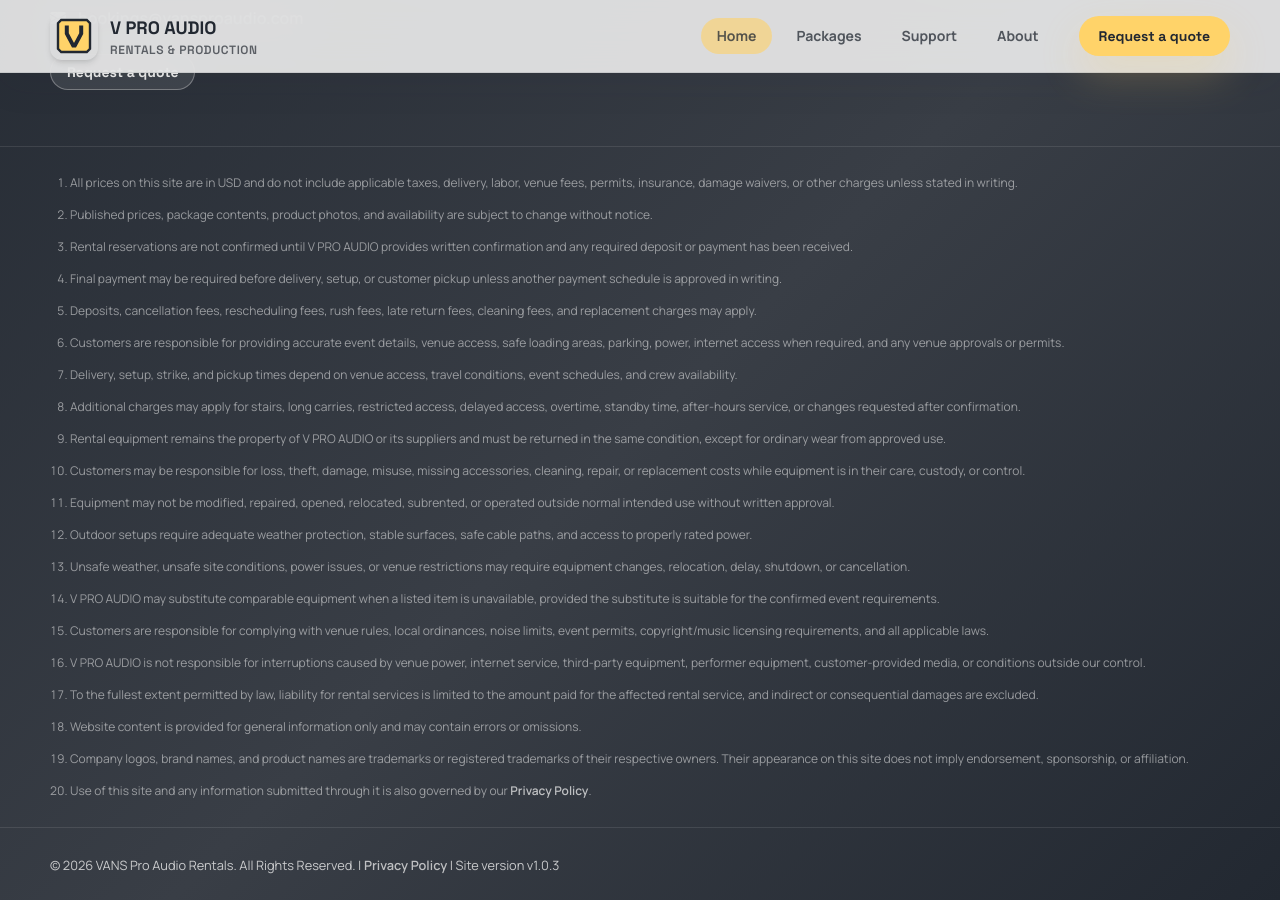
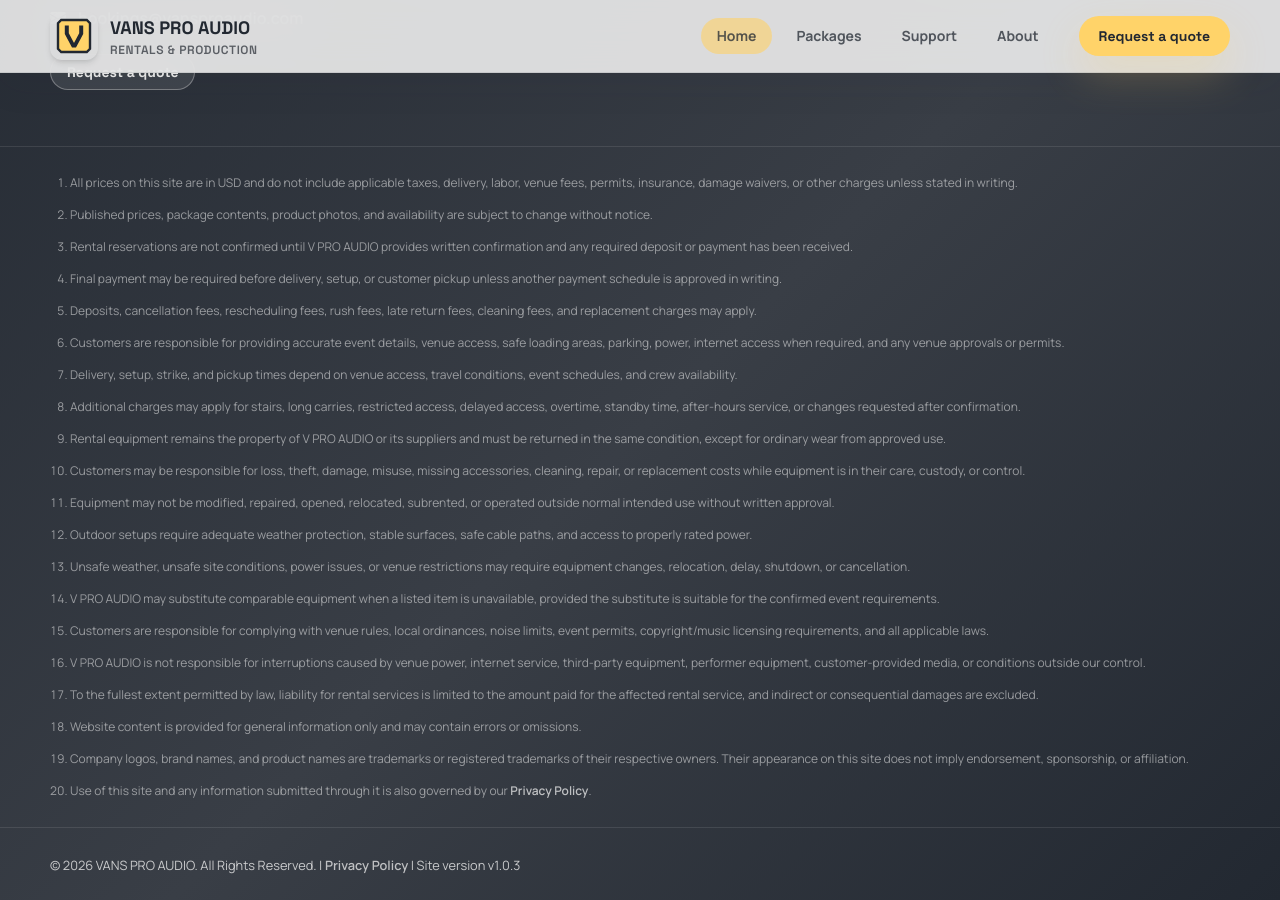
Before and after one commit to vproaudio/vproaudio.github.io, a Jekyll site: the page built from _pages/index.html, in a window 1280 px wide and 900 px high, scrolled down 4490 px. Built offline with Jekyll 4.4.1, drawn with Linux system fonts in a browser that asks for light colours; some of the changed text lies outside the part shown.

Commit message:
Updates to EMailJS and website name

```diff
--- a/_config.yml
+++ b/_config.yml
@@ -1,5 +1,5 @@
 # Site Settings
-title: V Pro Audio
+title: VANS PRO AUDIO
 description: Affordable, professional quality audio for your events.
 url: "https://www.vproaudio.rentals"
 baseurl: ""
@@ -7,10 +7,10 @@
 email: "bookings@vansproaudio.com"
 lang: "en"
 timezone: "America/Los_Angeles"
-branding: "V PRO AUDIO"
+branding: "VANS PRO AUDIO"
 
 year: 2025
-company: "VANS Pro Audio Rentals"
+company: "VANS PRO AUDIO"
 
 plugins:
   - jekyll-seo-tag
@@ -18,7 +18,7 @@
   - jekyll-paginate-v2
 
 seo:
-  title: "VANS Pro Audio Rentals"
+  title: "VANS PRO AUDIO"
   description: "Affordable, professional quality audio for your events."
   url: "https://www.vproaudio.rentals"
   image: "/assets/images/home.jpg"
@@ -30,7 +30,7 @@
 #   bing: "your-bing-verification-code"
 
 social:
-  name: "VANS Pro Audio Rentals"
+  name: "VANS PRO AUDIO"
   links:
     - "https://www.youtube.com/@VProAudioRentals"
 
--- a/assets/js/main.js
+++ b/assets/js/main.js
@@ -334,7 +334,7 @@
       messageField.value = buildMessage(originalMessageValue);
       let didSucceed = false;
 
-      emailjs.sendForm('service_h1tdht9', 'template_t1xv5a8', form)
+      emailjs.sendForm('service_q34g939', 'template_t1xv5a8', form)
         .then(() => {
           didSucceed = true;
           response.innerHTML = `<div class="rounded-xl border border-brand-gold/60 bg-brand-soft p-4 text-brand-ink">${successMessage}</div>`;
```
Also changed, not shown: _pages/privacy-policy.md (+2 -2 lines).
